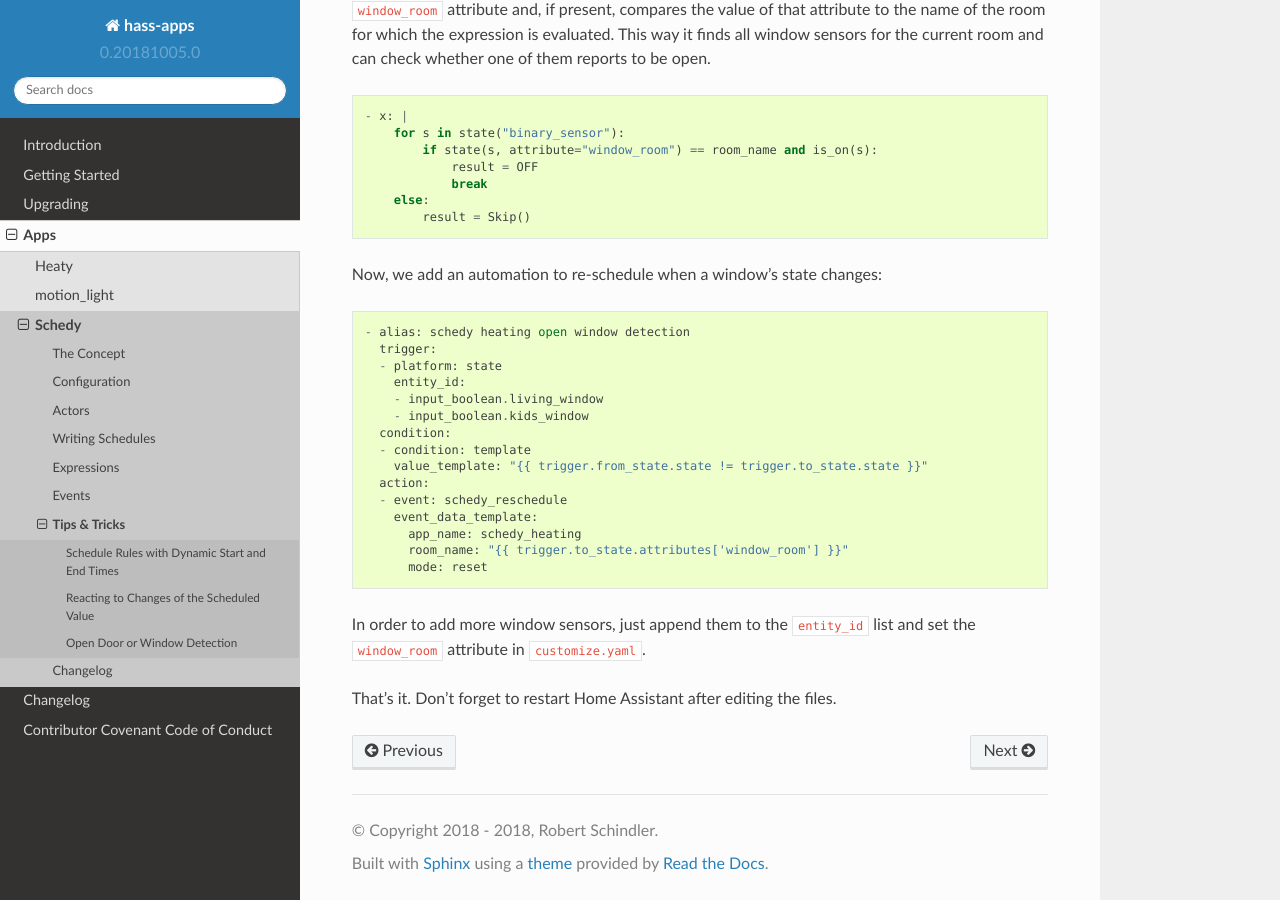
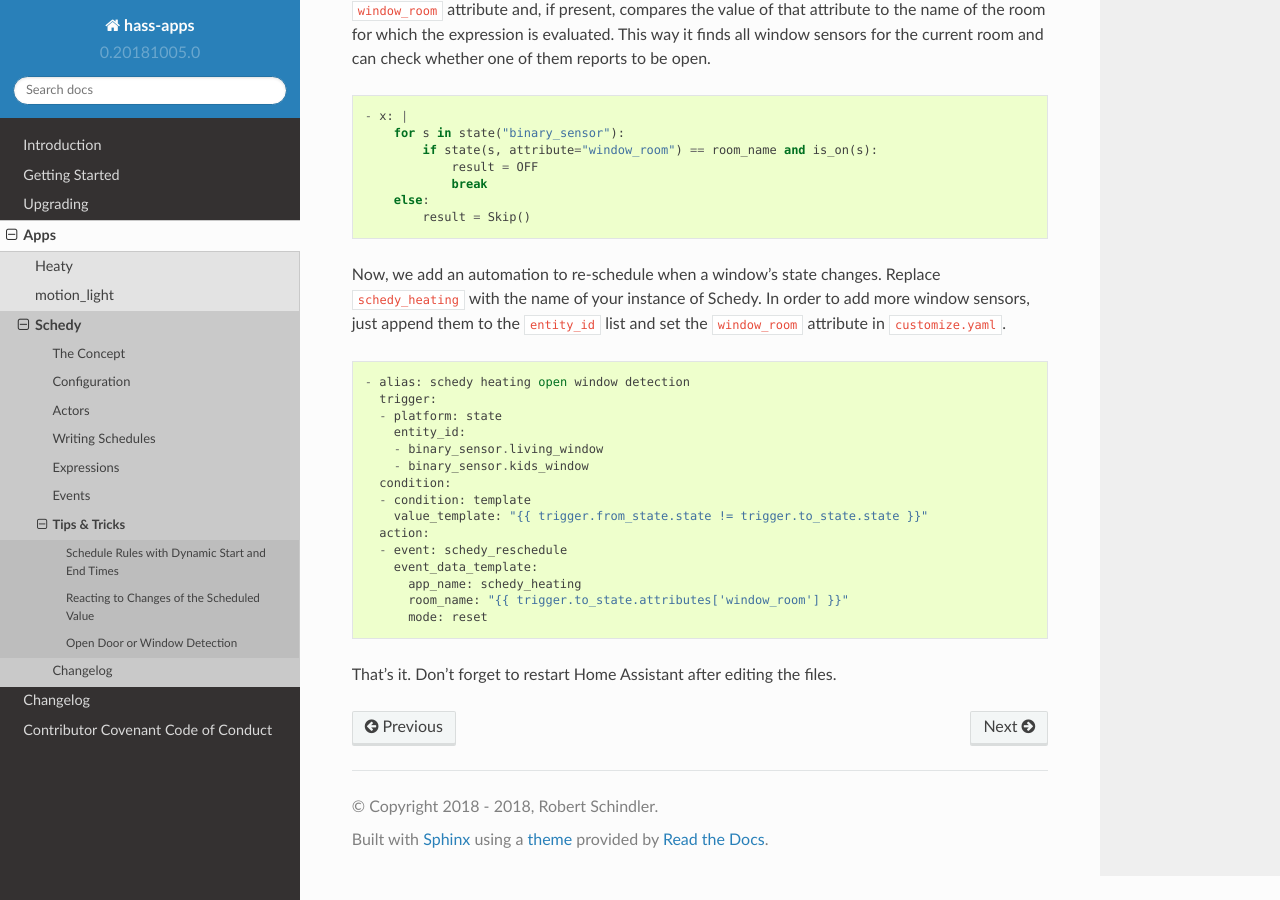
Before and after one commit to bob1de/hass-apps, a Sphinx documentation site: the page built from docs/apps/schedy/tips-and-tricks.rst, in a window 1280 px wide and 900 px high, scrolled down 1640 px. Built offline with Sphinx 7.4.7 and the Read the Docs theme 2.0.0, drawn with Linux system fonts in a browser that asks for light colours.

Commit message:
[schedy] Fixed mistake in tips & tricks docs page

```diff
--- a/docs/apps/schedy/tips-and-tricks.rst
+++ b/docs/apps/schedy/tips-and-tricks.rst
@@ -96,7 +96,10 @@ and can check whether one of them reports to be open.
         else:
             result = Skip()
 
-Now, we add an automation to re-schedule when a window's state changes:
+Now, we add an automation to re-schedule when a window's state changes.
+Replace ``schedy_heating`` with the name of your instance of Schedy.
+In order to add more window sensors, just append them to the ``entity_id``
+list and set the ``window_room`` attribute in ``customize.yaml``.
 
 ::
 
@@ -104,8 +107,8 @@ Now, we add an automation to re-schedule when a window's state changes:
       trigger:
       - platform: state
         entity_id:
-        - input_boolean.living_window
-        - input_boolean.kids_window
+        - binary_sensor.living_window
+        - binary_sensor.kids_window
       condition:
       - condition: template
         value_template: "{{ trigger.from_state.state != trigger.to_state.state }}"
```
Also changed, not shown: other parts of docs/apps/schedy/tips-and-tricks.rst (+0 -3 lines).
